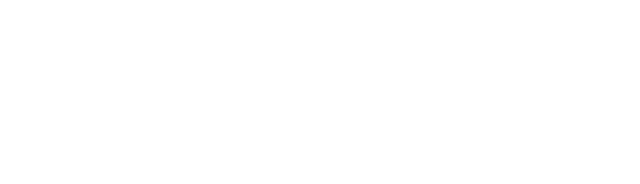
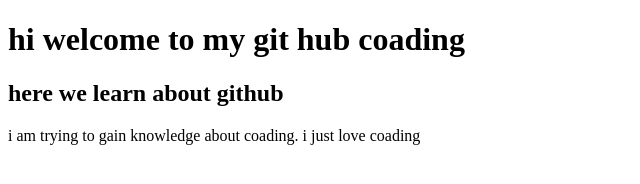
Before and after one commit to nurul0010/my-second-repo, a plain HTML site: page index.html in a window 1280 px wide. Shown: the whole page, without its empty margins (0-640 px from the left). Drawn offline with Linux system fonts and the light colour scheme.

Commit message:
my first attempt to change

```diff
--- a/index.html
+++ b/index.html
@@ -7,6 +7,8 @@
     <title>my second github repo</title>
 </head>
 <body>
-
+    <h1>hi welcome to my git hub coading</h1>
+    <h2>here we learn about github</h2>
+    <p>i am trying to gain knowledge about coading. i just love coading</p>
 </body>
 </html>
```
Also changed, not shown: style.css (added).
